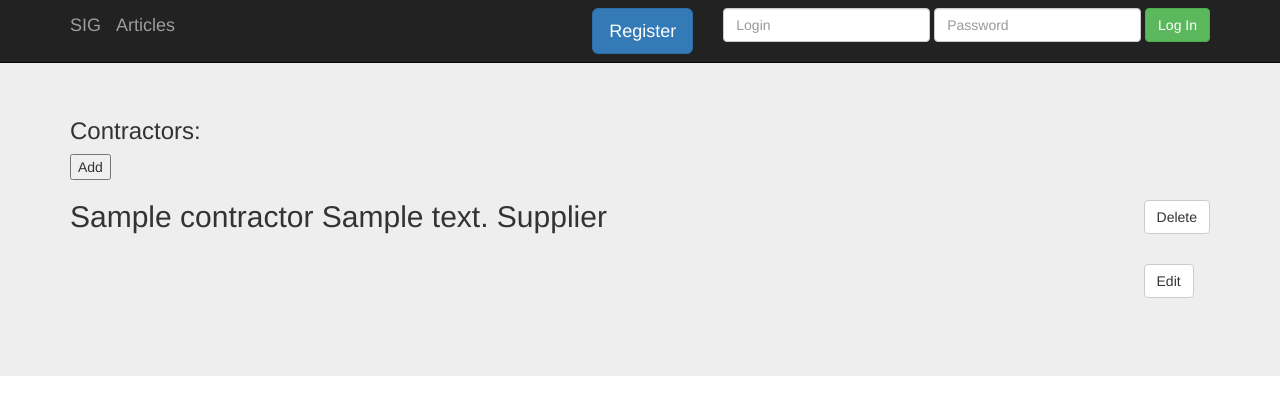
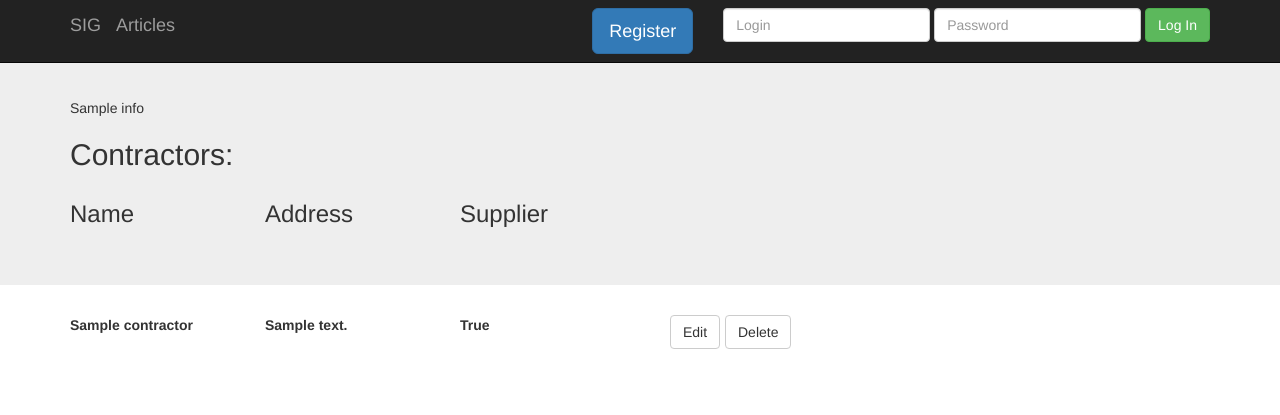
Before and after one commit to pan-mroku/SIG, a Django app: template contractor/templates/contractor_list.html in a window 1280 px wide. Shown: the top 415 px of the page. Run offline with Django 3.2, Linux system fonts and the light colour scheme; tables that the repository leaves empty hold one stand-in row (values such as "Sample post"); the template is opened without the code that fills it: values that come from a table or form of the project are taken from there, most other values are stand-ins (such as "Sample title", 1, 10 or a date in 2020); some libraries are stand-ins or nearby versions.

Commit message:
ladne wyswietla kontrahentow

```diff
--- a/contractor/templates/contractor_list.html
+++ b/contractor/templates/contractor_list.html
@@ -2,27 +2,70 @@
 
 
 {% include "menu.html" %}
-
 <div class="jumbotron">
   <div class="container">
-    <h3>Contractors: </h3>
-    <form action="{% url 'ContractorAdd' %}" method="GET">
-      <input type="submit" value="Add" />
-    </form>
+  	{{ info }}
+    <h2>Contractors: </h2>
+    <div class="row">
+      <div class="col-md-2">
+        <h3>Name</h3>
+      </div>
+      <div class="col-md-2">
+        <h3>Address</h3>
+      </div>
+      <div class="col-md-2">
+        <h3>Supplier</h3>
+      </div>
+	</div>
+  </div>
+</div>
     {% for Contractor in Contractors %}
-    <h2>{{ Contractor }}
-      <div style="overflow: hidden; float: right">
+	  {% if forloop.counter|divisibleby:2 %}
+        <div class="jumbotron">
+	  {% endif %}
+      <div class="container">
+      <div class="row">
+	  {% if not forloop.counter|divisibleby:2 %}
+        <b>
+	  {% endif %}
+        <div class="col-md-2">
+          <p>{{ Contractor.Name }}</p>
+        </div>
+        <div class="col-md-2">
+          <p>{{ Contractor.Address }}</p>
+        </div>
+        <div class="col-md-2">
+          <p>{{ Contractor.Supplier }}</p>
+        </div>
+	  {% if not forloop.counter|divisibleby:2 %}
+        </b>
+	  {% endif %}
+        <div class="col-md-2">
+		<div class="col-md-4">
+        <form action="{% url 'ContractorEdit'  %}" method="GET">
+          <input type="hidden" name="id" value="{{ Contractor.id }}" />
+          <input type="submit" value="Edit" class="btn btn-default"  />
+        </form>
+        </div>
+        <div class="col-md-4">
         <form action="{% url 'ContractorDel' %}" method="GET">
           <input type="hidden" name="id" value="{{ Contractor.id }}" />
           <input type="submit" value="Delete" class="btn btn-default" />
         </form>
-        <form action="{% url 'ContractorEdit'  %}" method="GET">
-          <input type="hidden" name="id" value="{{ Contractor.id }}" />
-          <input type="submit" value="Edit" class="btn btn-default"  />
-        </form>
+        </div>
+        </div>
       </div>
-    </h2>
-    <hr/>
+      </div>
+	  {% if forloop.counter|divisibleby:2 %}
+        </div>
+	  {% endif %}
     {% endfor %}
+	{% if user.is_authenticated %}
+<div class="jumbotron">
+  <div class="container">
+    <form action="{% url 'ContractorAdd' %}" method="GET">
+      <input type="submit" value="Add New Contractor"  class="btn btn-default" />
+    </form>
+	{% endif %}
   </div>
 </div>
```
